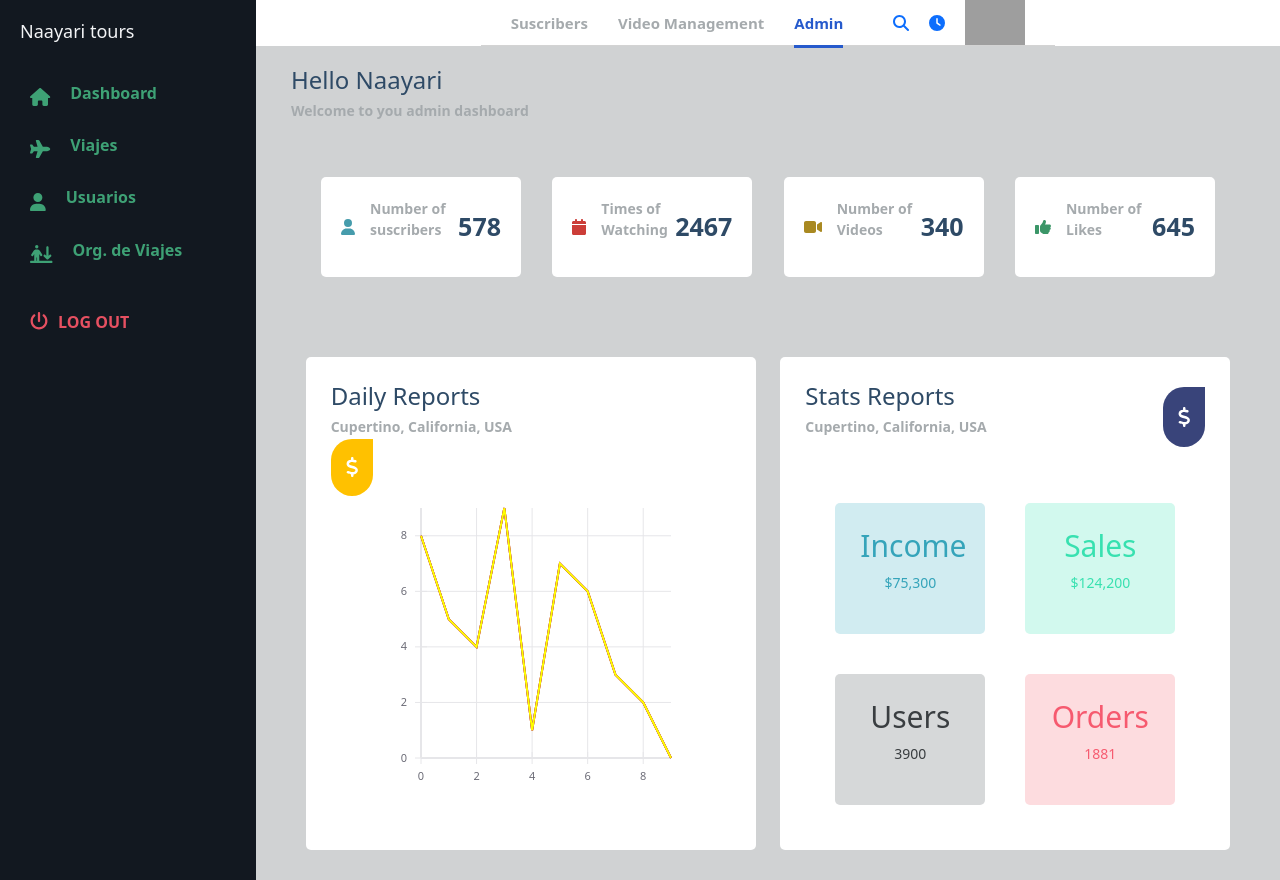
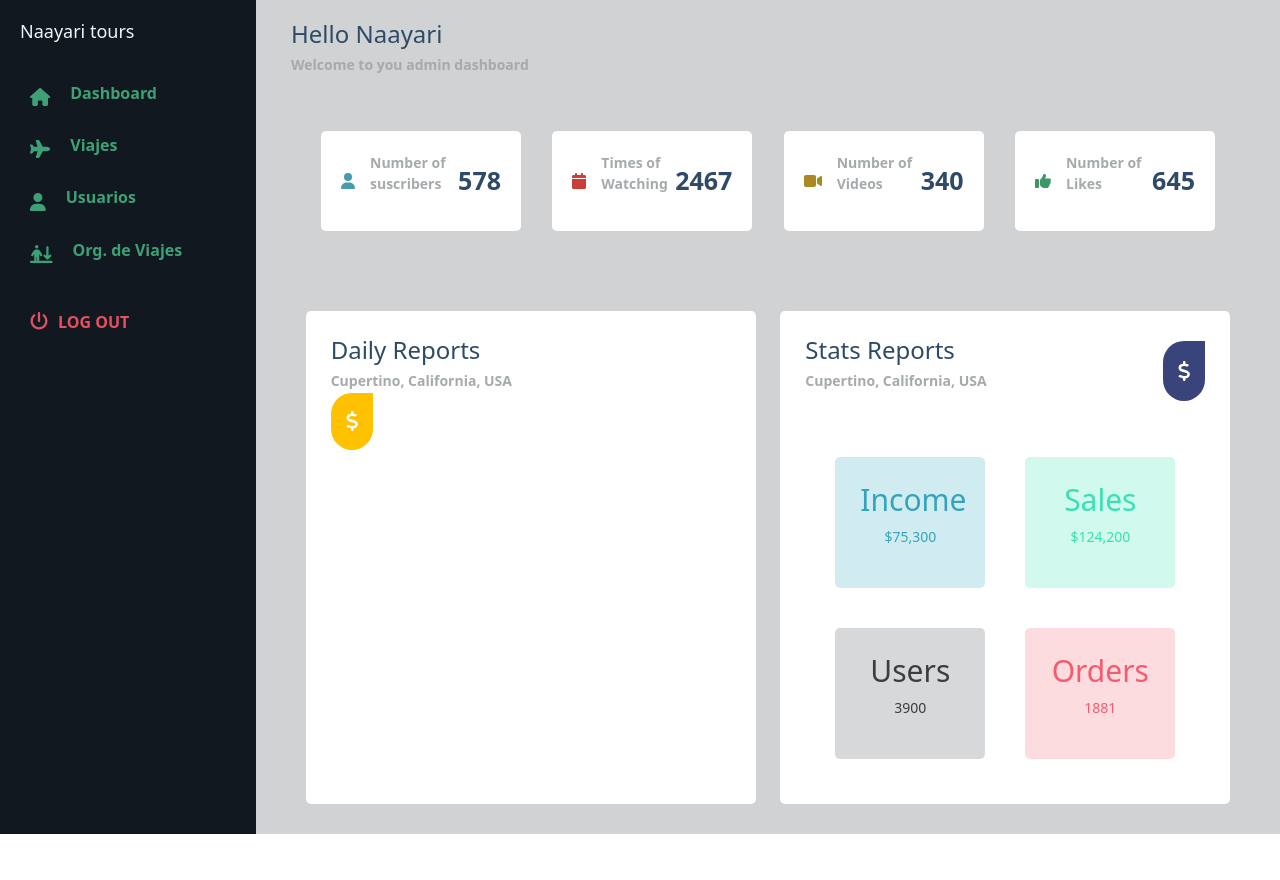
Before and after one commit to Bemazepedaib/-naayari-tours-frontEnd, a Next.js app: page /sites/Dashboard in a window 1280 px wide. After the commit the page ends 834 px from the top, so only its background shows below. Built offline with nearby package versions, Linux system fonts and the light colour scheme; grey boxes are pictures that could not be loaded.

Commit message:
Changed admin dashboard

```diff
--- a/src/pages/elements/AdminDashboard/Chart.js
+++ b/src/pages/elements/AdminDashboard/Chart.js
@@ -1,6 +1,6 @@
 import React from 'react'
-import '../../../../node_modules/react-vis/dist/style.css'
-import { XYPlot, LineSeries, XAxis, YAxis, VerticalGridLines, HorizontalGridLines } from 'react-vis'
+//import '../../../../node_modules/react-vis/dist/style.css'
+//import { XYPlot, LineSeries, XAxis, YAxis, VerticalGridLines, HorizontalGridLines } from 'react-vis'
 
 function Chart() {
 
@@ -19,7 +19,7 @@ function Chart() {
 
   return (
     <div style={{marginTop:'15px'}}>
-        <XYPlot height={300} width={300}>
+        {/* <XYPlot height={300} width={300}>
             <VerticalGridLines/>
             <HorizontalGridLines/>
             <XAxis/>
@@ -27,7 +27,7 @@ function Chart() {
             <LineSeries data={data} color='red'/>
             <LineSeries data={data} color='purple'/>
             <LineSeries data={data} color='yellow'/>
-        </XYPlot>
+        </XYPlot> */}
     </div>
   )
 }
--- a/src/pages/sites/Dashboard.js
+++ b/src/pages/sites/Dashboard.js
@@ -13,7 +13,6 @@ function Dashboard() {
   return (
     <div className={Styles.DashBoardContainer}>
       <SidebarAdmin ></SidebarAdmin>
-      <NavbarAdmin/>
       <Princ />
     </div>
   )
--- a/src/pages/sites/Users.js
+++ b/src/pages/sites/Users.js
@@ -5,10 +5,7 @@ import AdminSignup from '../elements/AdminSignup'
 import SearchData from '../elements/SearchData'
 import NavbarAdmin from '../elements/AdminDashboard/NavbarAdmin'
 
-
 function Users() {
-
-
 
   return (
     <div className={Styles.UsersMain}>
@@ -17,7 +14,6 @@ function Users() {
         <AdminSignup />
         <SearchData />
       </div>
-      <NavbarAdmin />
     </div>
   )
 }
```
